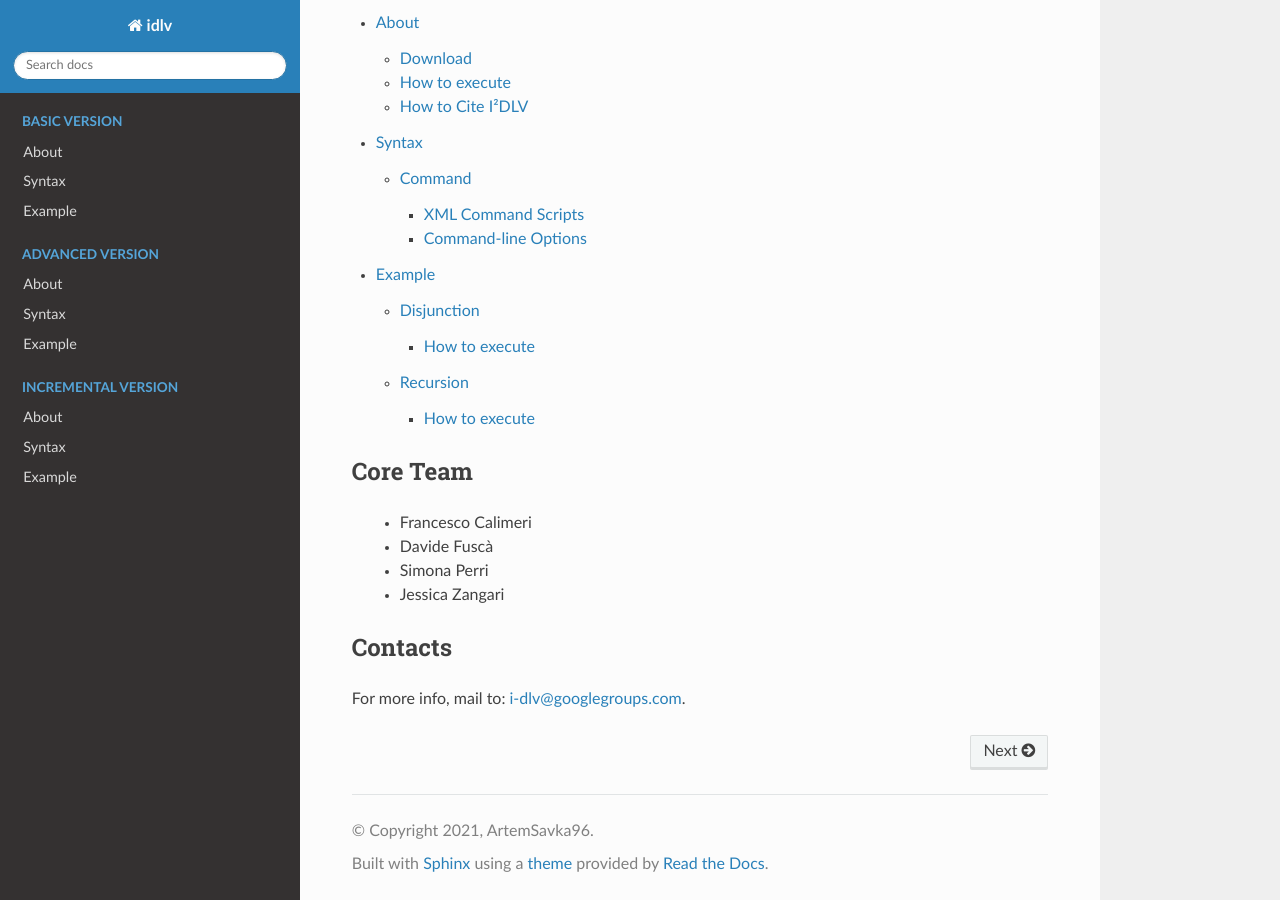
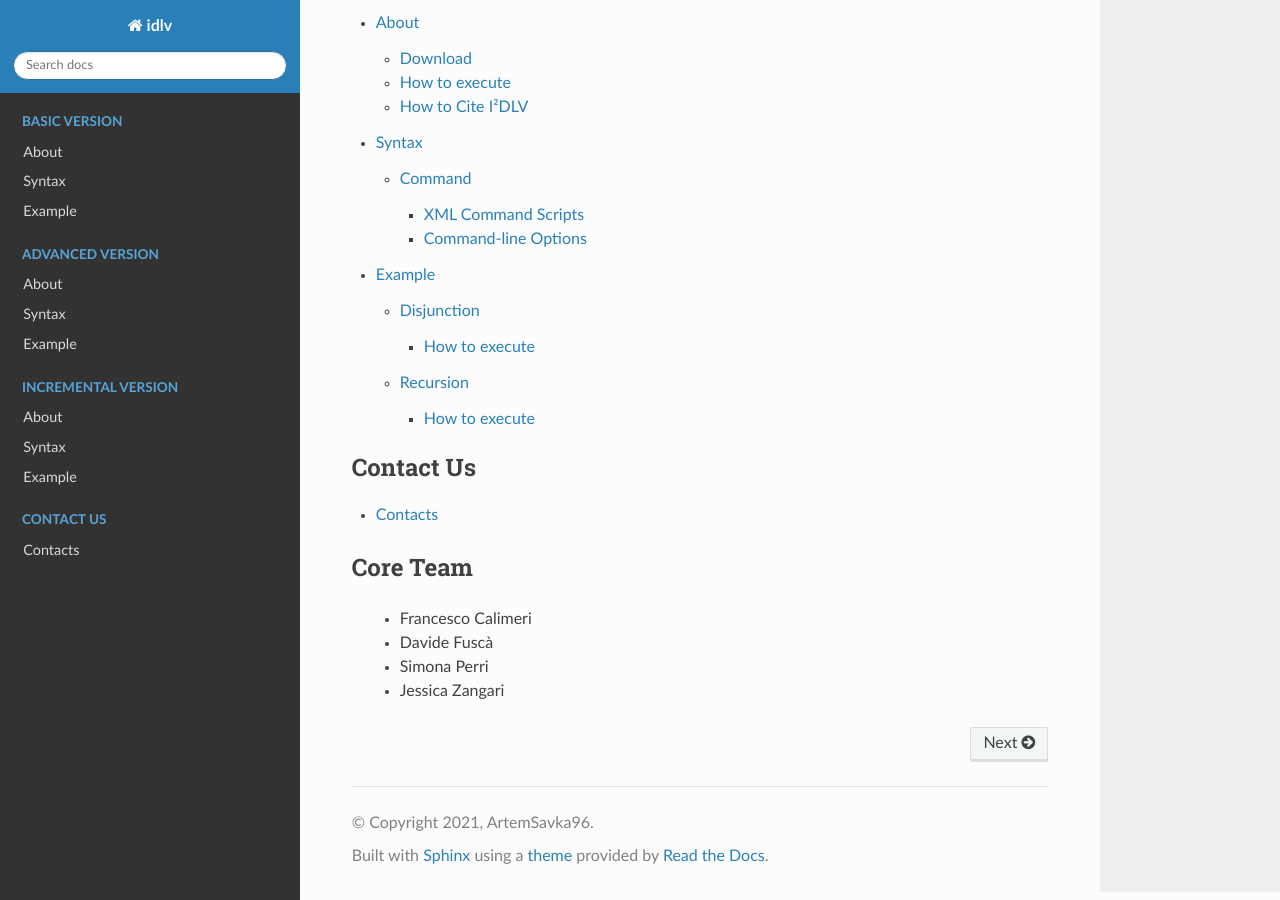
Before and after one commit to ArtemSavka96/I-DLV, a Sphinx documentation site: the page built from source/index.rst, in a window 1280 px wide and 900 px high, scrolled down 1301 px. Built offline with Sphinx 7.4.7 and the Read the Docs theme 2.0.0, drawn with Linux system fonts in a browser that asks for light colours; pages that are not in the unit, such as notebooks, are missing from menus.

Commit message:
Add Contact Us

```diff
--- /dev/null
+++ b/source/Contact/contact.rst
@@ -0,0 +1,3 @@
+Contacts
+========
+For more info, mail to: i-dlv@googlegroups.com.
--- a/source/index.rst
+++ b/source/index.rst
@@ -25,6 +25,12 @@ I-DLV
 
    Incremental/i2dlv
 
+.. toctree::
+   :maxdepth: 1
+   :caption: Contact Us
+
+   Contact/contact
+
 Core Team
 =========
    * Francesco Calimeri
@@ -32,12 +38,6 @@ Core Team
    * Simona Perri
    * Jessica Zangari
 
-
-Contacts
-========
-For more info, mail to: i-dlv@googlegroups.com.
-
-
 .. _ASP-Core-2: https://arxiv.org/abs/1911.04326
 .. _DLV: https://dlv.demacs.unical.it
 .. _Python: https://www.python.org
```
Also changed, not shown: 11 other files.
